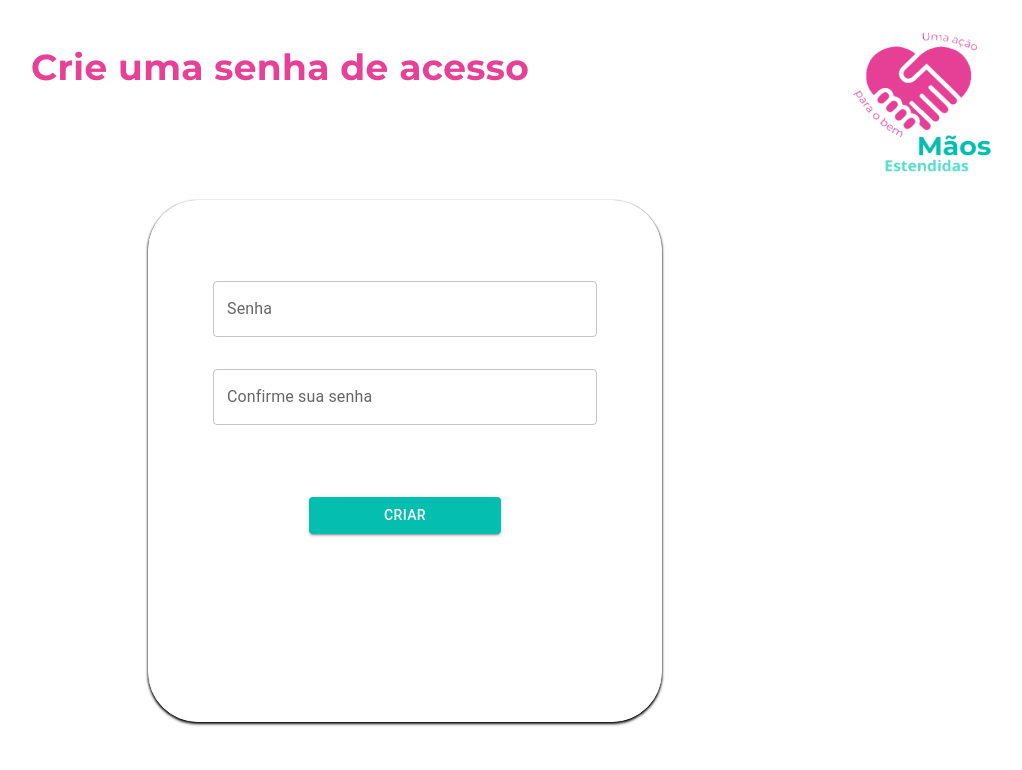
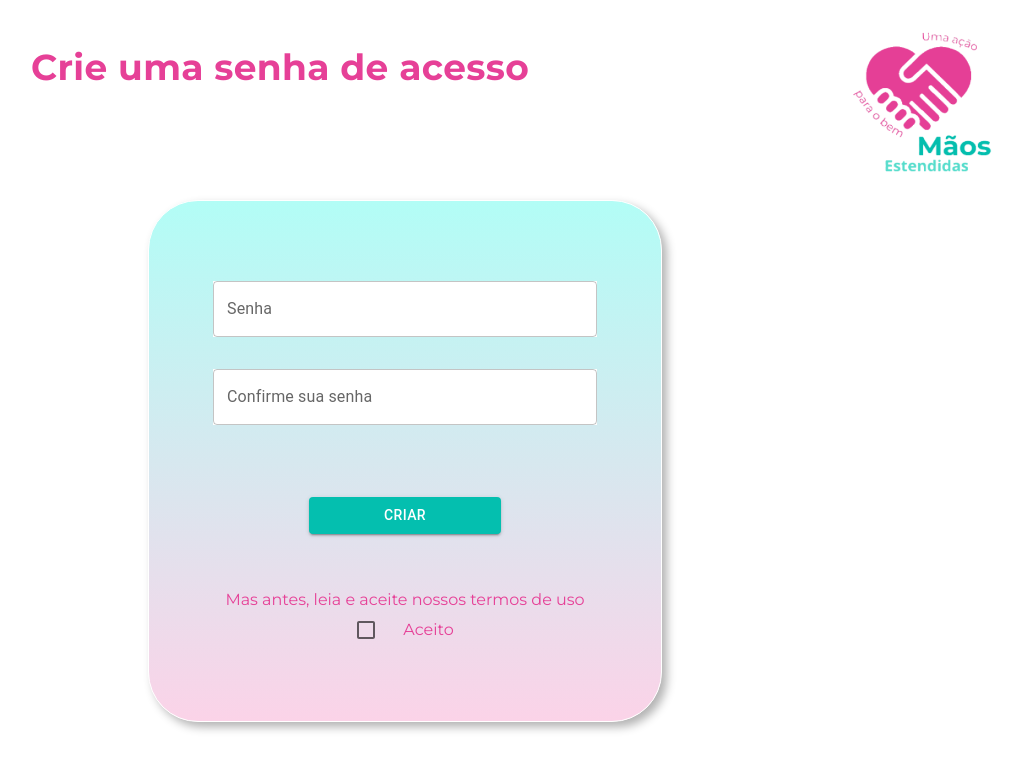
Before and after one commit to AmandaPiva/MaosEstendidas-FrontEnd, a React (Vite) app: page /SenhaAcesso in a window 1280 px wide. Shown: the top 770 px of the page, without its empty margins (235-1257 px from the left). Built offline with nearby package versions, Linux system fonts and the light colour scheme.

Commit message:
Finalização base dapágina

```diff
--- a/src/SenhaAcesso/SenhaAcesso.jsx
+++ b/src/SenhaAcesso/SenhaAcesso.jsx
@@ -2,6 +2,8 @@ import { Box, Typography } from "@mui/material";
 import Logo from "../../public/logo.png";
 import Button from "@mui/material/Button";
 import TextField from "@mui/material/TextField";
+import Checkbox from '@mui/material/Checkbox';
+import FormControlLabel from '@mui/material/FormControlLabel';
 
 function SenhaAcesso() {
 
@@ -59,9 +61,8 @@ function SenhaAcesso() {
               margin: "auto",
               border: 1,
               borderColor: "white",
-              boxShadow: `0 0 0 0px rgba(0,0,0,0.1),
-                0 1px 2px rgba(0,0,0,0.8),
-                0 2px 3px rgba(0,0,0,0.8)`,
+              backgroundImage: "linear-gradient(to bottom, #B2FDF6, #FBD3E8)",
+              boxShadow: "5px 5px 10px rgba(0, 0, 0, 0.3)", // Adicionando sombra no lado direito e abaixo
             }}
           >
             <Box
@@ -113,6 +114,34 @@ function SenhaAcesso() {
                   Criar
                 </Button>
               </Box>
+
+              <Box
+                sx={{
+                  color: "#E64097",
+                  fontFamily: "montserrat",
+                  margin: "auto",
+                }} //colocar o link nos termos de uso
+              >
+                Mas antes, leia e aceite nossos termos de uso
+              </Box>
+
+              <Box
+                sx={{
+                  display: 'flex',
+                  alignItems: 'center',
+                  justifyContent: 'end',
+                  color: "#E64097",
+                  fontFamily: "montserrat",
+                  margin: "auto"
+                }}
+              >
+                <FormControlLabel
+                  control={<Checkbox />}
+                />
+                Aceito
+              </Box>
+
+
             </Box>
           </Box>
 
```
Lines whose indentation alone changed are shown as unchanged.
